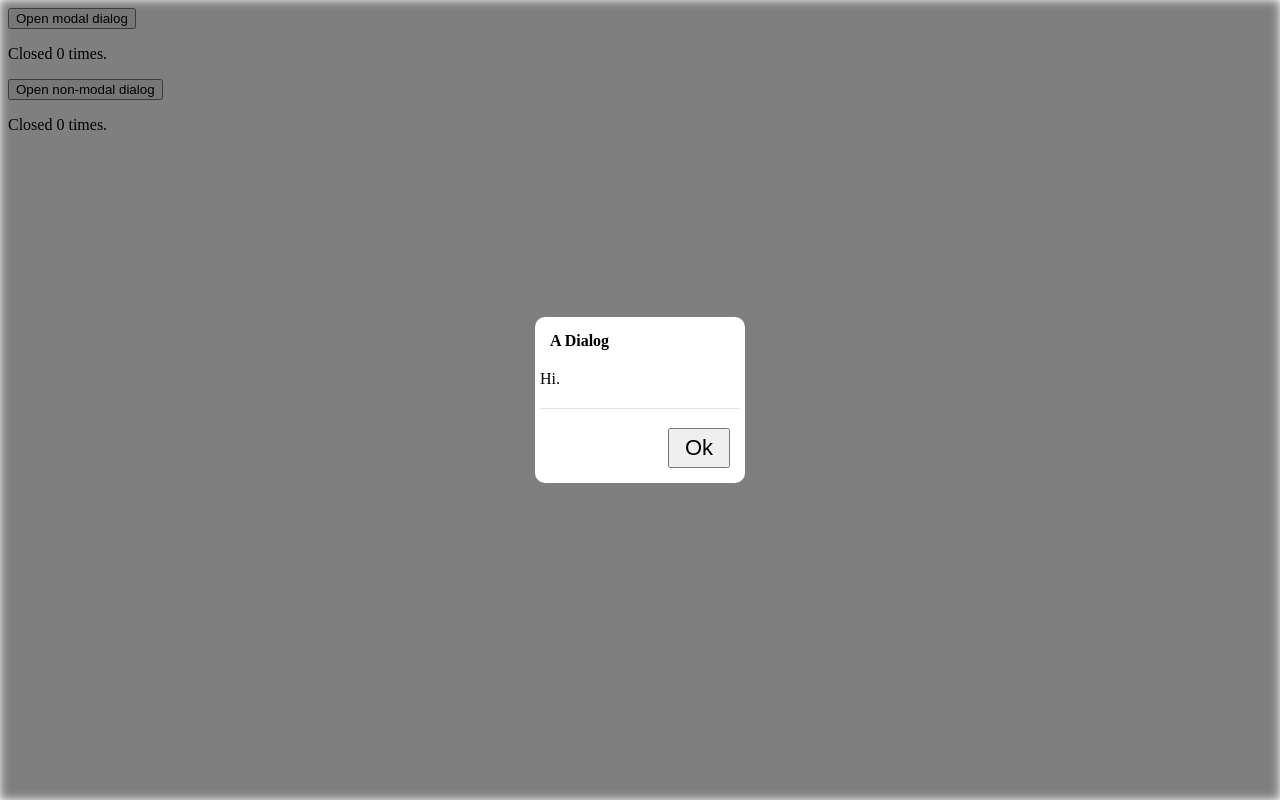
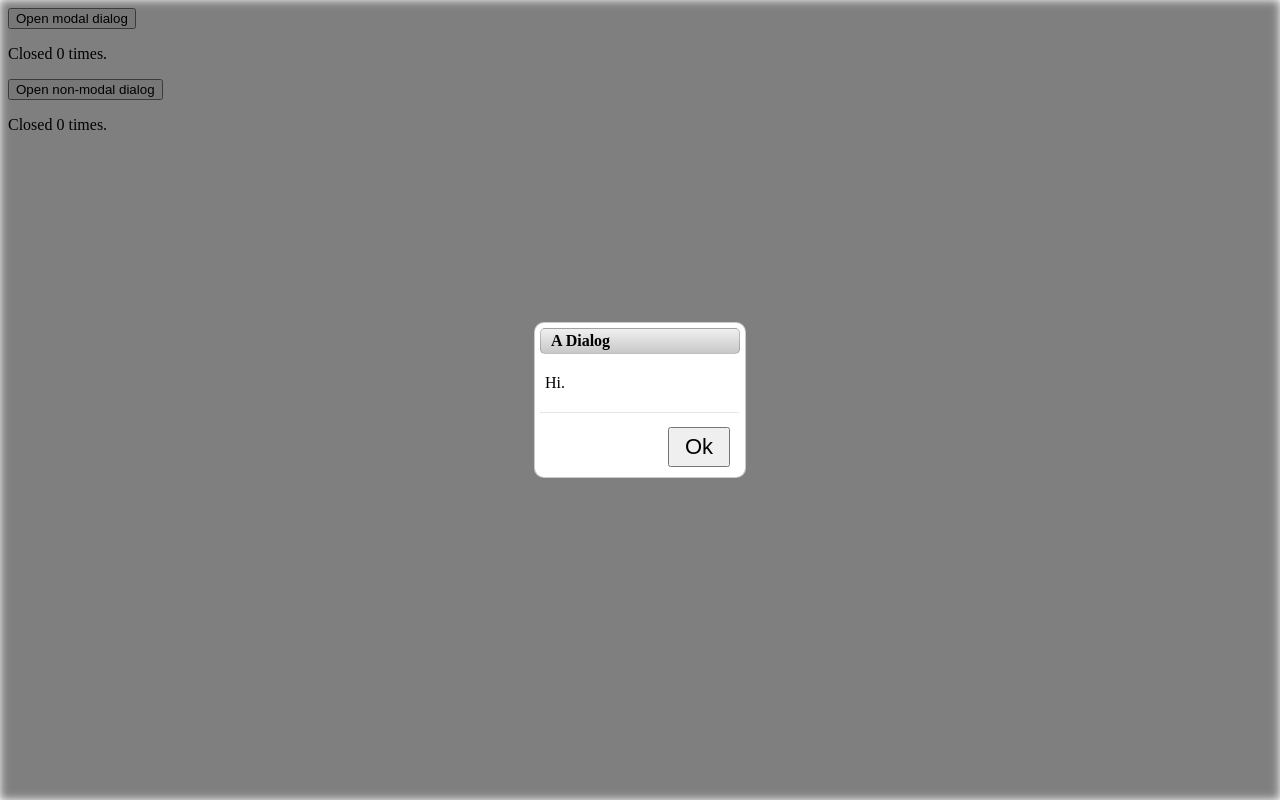
Before and after one commit to noobiept/utilities, a website with bundled scripts: page dev/dialog.html in a window 1280 px wide. Both pictures are taken after a click on the button "Open modal dialog". Built offline with nearby package versions, Linux system fonts and the light colour scheme.

Commit message:
Improve the styling of the dialog.

```diff
--- a/dev/dialog.html
+++ b/dev/dialog.html
@@ -25,6 +25,7 @@
                 background-color: white;
                 padding: 5px;
                 min-width: 200px;
+                border: 1px solid rgba(0, 0, 0, 0.2);
                 border-radius: 10px;
                 z-index: 101;
             }
@@ -35,11 +36,18 @@
 
             .dialogTitle {
                 font-weight: bold;
-                margin: 10px;
+                margin: 0;
+                padding: 3px 10px;
+                background-image: linear-gradient(
+                    rgb(240, 240, 240),
+                    rgb(200, 200, 200)
+                );
+                border: 1px solid rgba(0, 0, 0, 0.2);
+                border-radius: 5px;
             }
 
             .dialogBody {
-                margin: 20px 0;
+                margin: 20px 5px;
             }
 
             .dialogButtons {
@@ -50,7 +58,7 @@
             .dialogButton {
                 font-size: 22px;
                 padding: 5px 15px;
-                margin: 10px;
+                margin: 5px 10px;
             }
         </style>
     </head>
```
